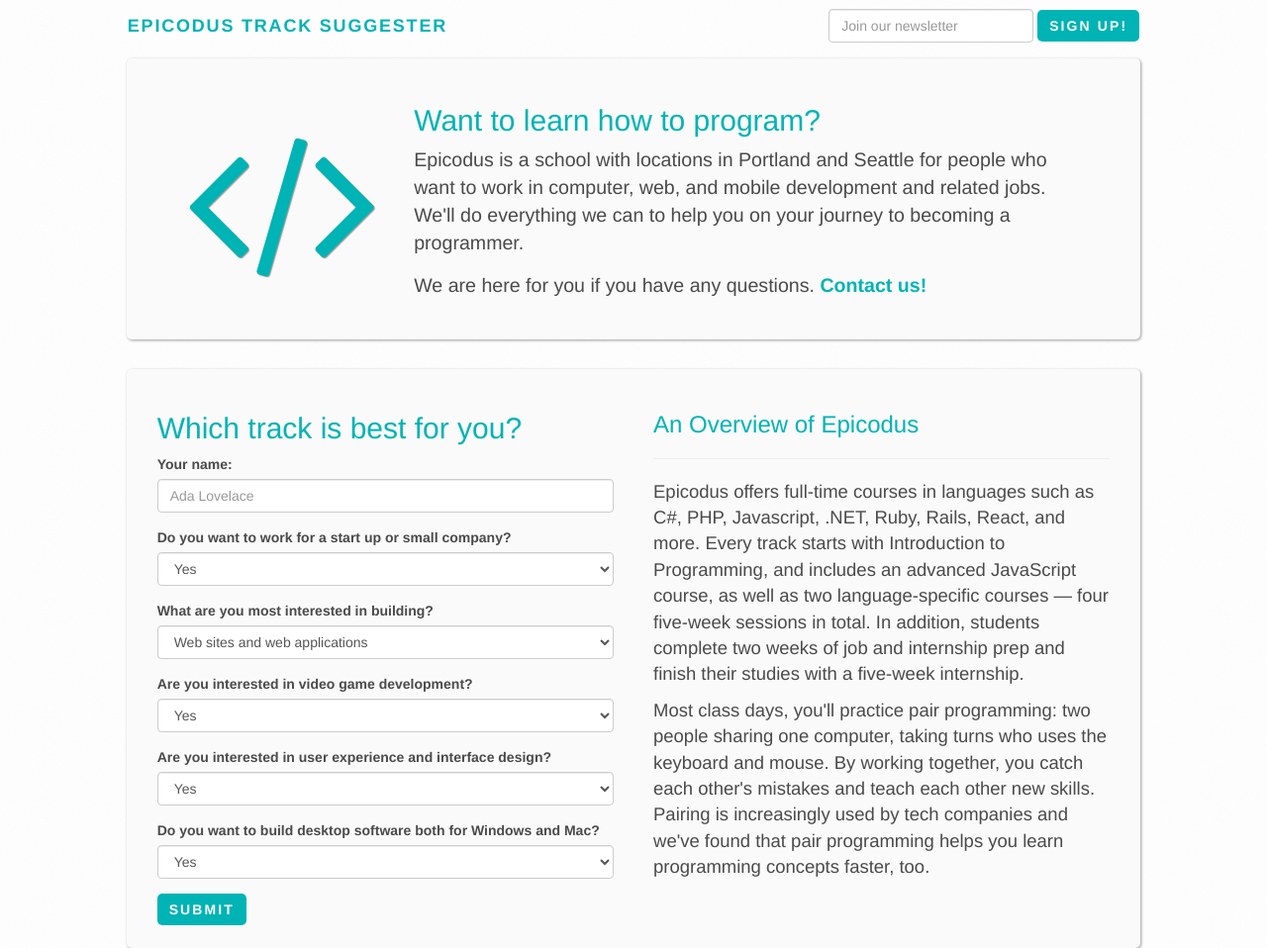
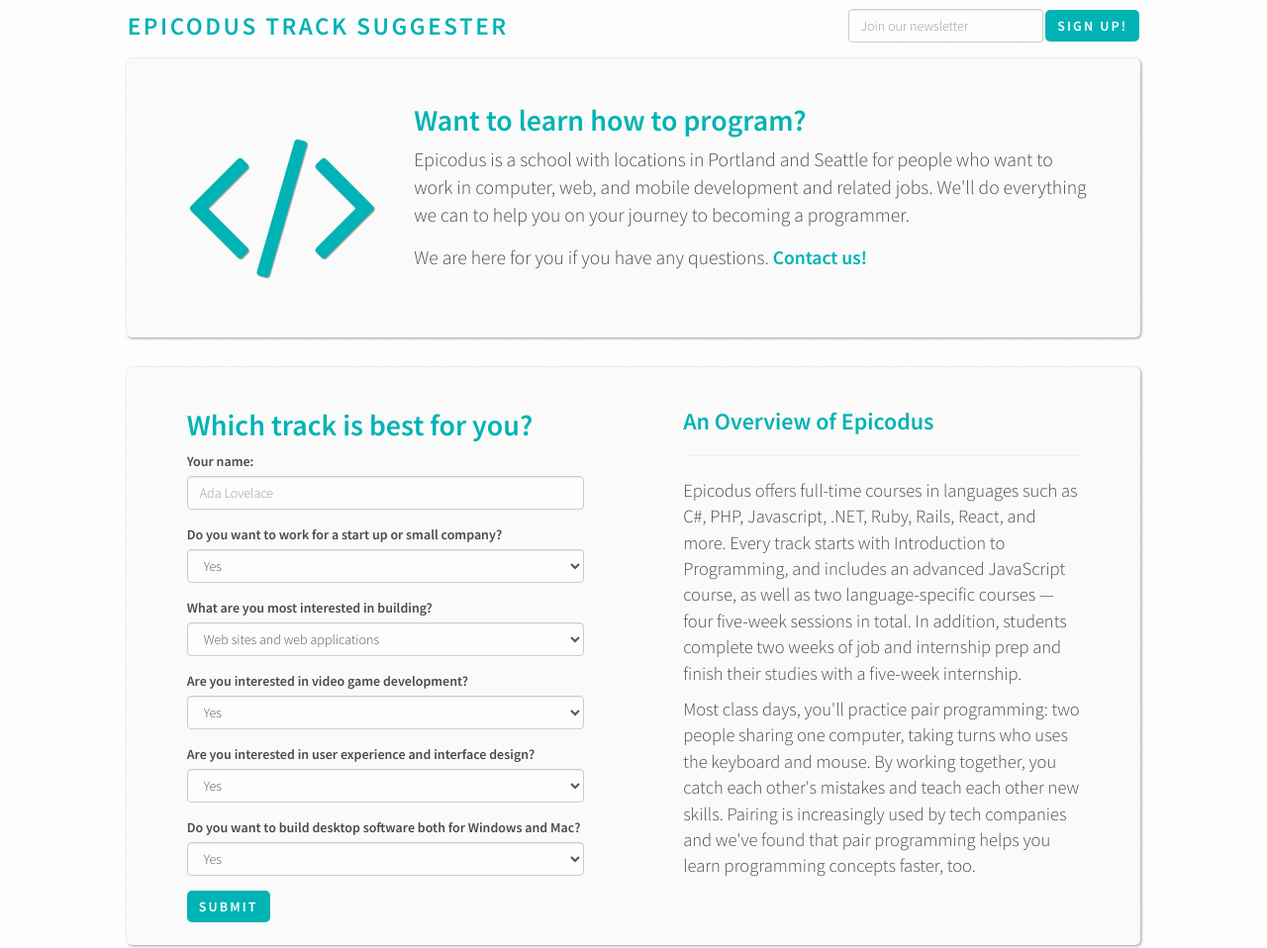
Before and after one commit to avocadobravado/intro-week2, a plain HTML site: page index.html in a window 1280 px wide. Shown: the top 958 px of the page at 99% size. Drawn offline with Linux system fonts and the light colour scheme.

Commit message:
Add padding to info/survey section, add Google Fonts and ensure consistent typography

```diff
--- a/css/styles.css
+++ b/css/styles.css
@@ -8,10 +8,17 @@ body {
   background-color: #fff;
   color: #4a4a4a;
   background-image: url("../img/bg.png");
+  font-family: 'Source Sans Pro', sans-serif;
+  font-weight: 300;
+}
+
+hr {
+  height: 2px;
+  opacity: 0.8;
 }
 
 a {
-  font-weight: bold;
+  font-weight: 600;
   color: #00b3b4;
 }
 
@@ -27,6 +34,11 @@ a:visited {
 
 h2, h3 {
   color: #00b3b4;
+  font-weight: 600;
+}
+
+.form-control {
+  background-color: #fdfdfd;
 }
 
 .btn {
@@ -42,10 +54,10 @@ h2, h3 {
 
 .btn:hover {
   background-color: rgba(0, 179, 180, .6);
-  /*-o-transition:.5s;
-  -ms-transition:.5s;
-  -moz-transition:.5s;
-  -webkit-transition:.5s;*/
+  -o-transition:.9s;
+  -ms-transition:.9s;
+  -moz-transition:.9s;
+  -webkit-transition:.9s;
   transition:.9s;
   color: #fff;
 }
@@ -57,6 +69,10 @@ h2, h3 {
 }
 
 /* Nav */
+
+.navbar-brand {
+  font-size: 1.8em;
+}
 
 #navStyles a {
   color: #00b3b4;
@@ -107,13 +123,10 @@ h2, h3 {
 }
 
 .formContent, .infoContent {
-  padding: 1% 2%;
+  padding: 1% 5%;
 }
 
-
-/* Form - Left column */
-
-/* Info section - Initial content */
+/* Form & Info section - Initial content */
 
 .infoContent p {
   font-size: 1.32em;
```
